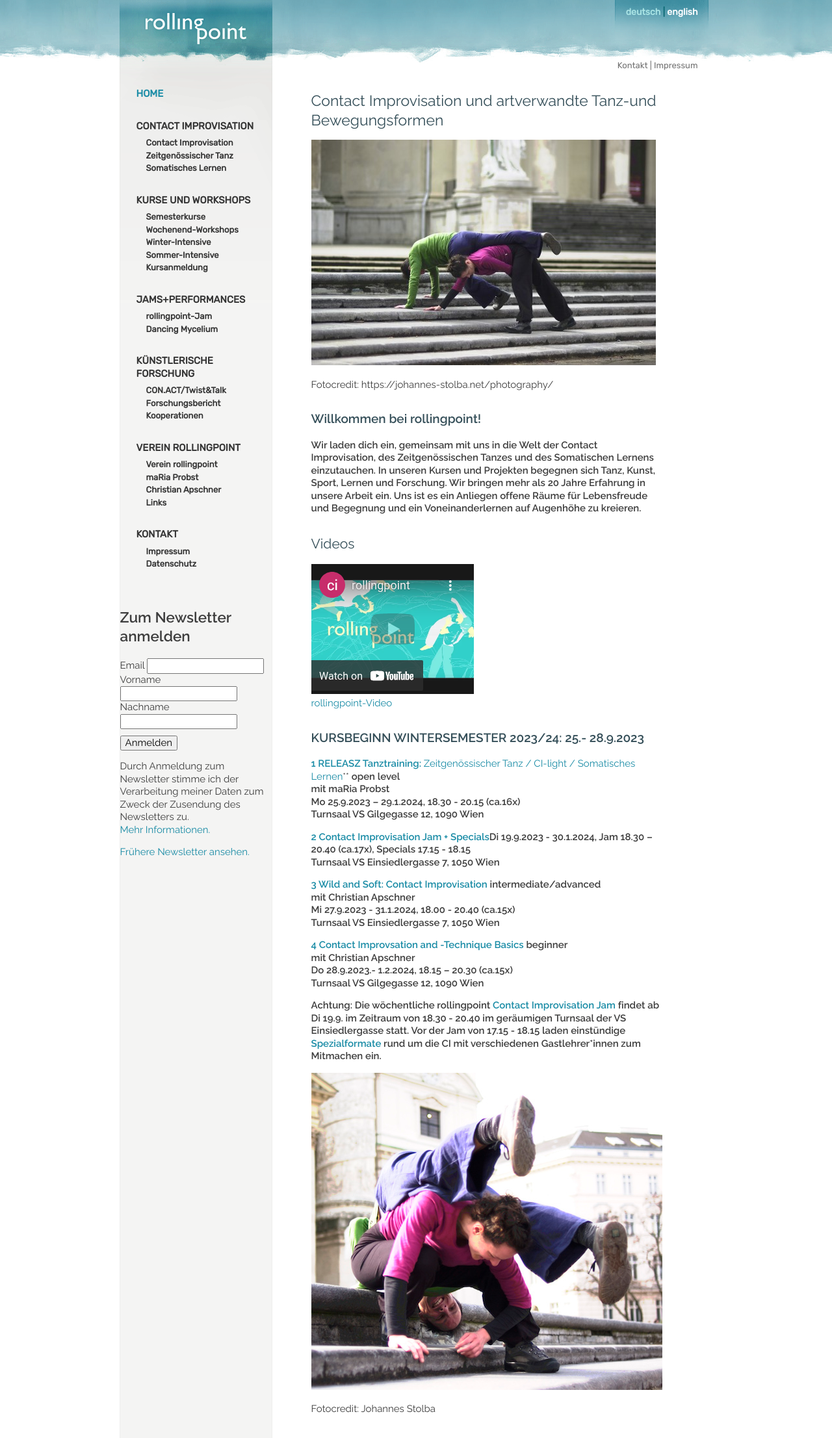
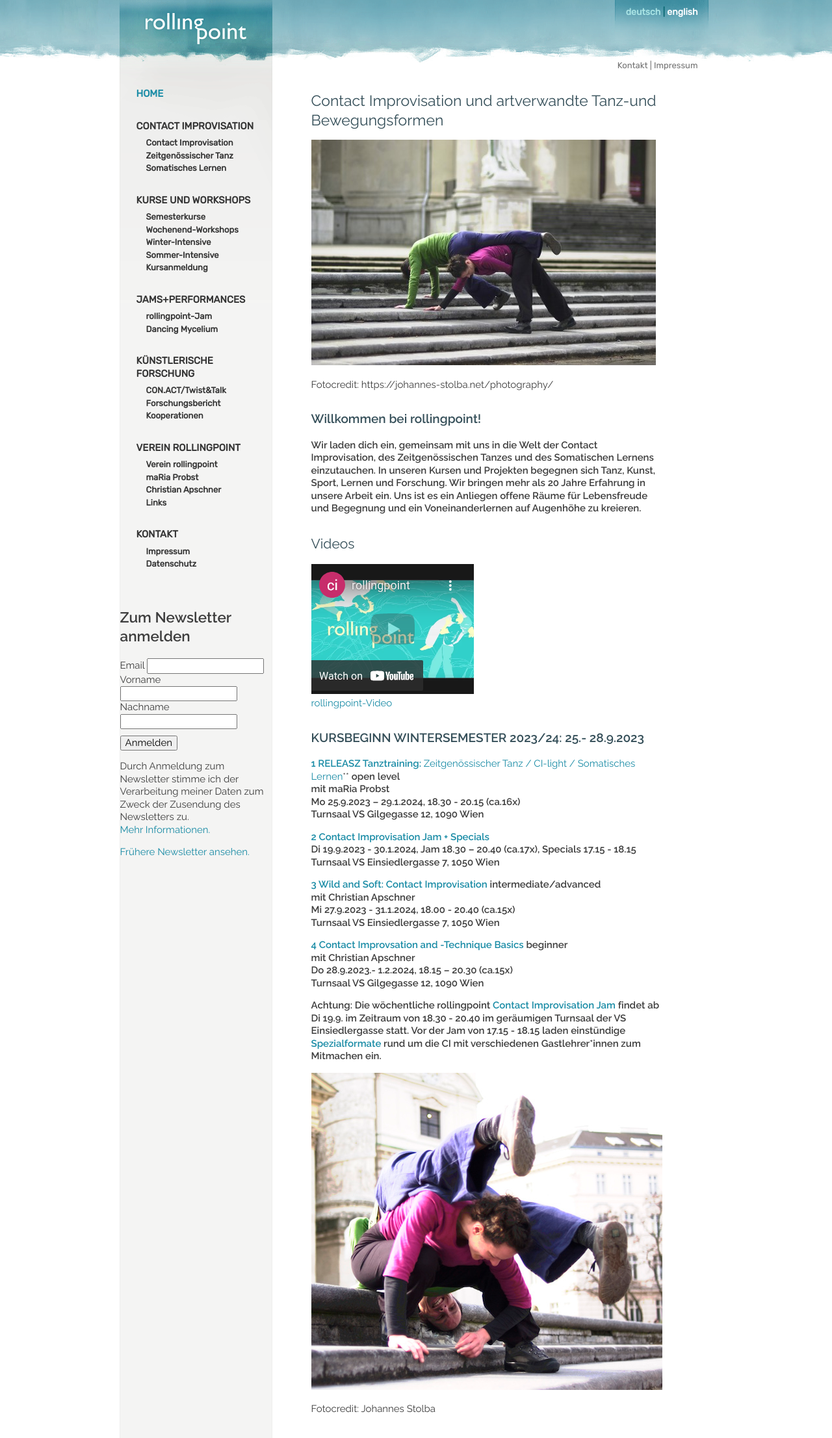
Before and after one commit to manulari/rollingpointat, a Jekyll site: the page built from _pages_de/index.md, in a window 1280 px wide. Shown: the whole page at 65% size. Built offline with Jekyll 4.4.1, drawn with Linux system fonts in a browser that asks for light colours; comment, search, counter and statistics services are not loaded.

```diff
--- a/_pages_de/index.md
+++ b/_pages_de/index.md
@@ -24,7 +24,8 @@ Fotocredit: https://johannes-stolba.net/photography/
 **Mo 25.9.2023 – 29.1.2024, 18.30 - 20.15 (ca.16x)**\
 **Turnsaal VS Gilgegasse 12, 1090 Wien**
 
-[**2 Contact Improvisation Jam + Specials**](/kurse#di)**Di 19.9.2023  - 30.1.2024, Jam 18.30 – 20.40 (ca.17x), Specials 17.15 - 18.15**\
+**[2 Contact Improvisation Jam + Specials](/kurse#di)**\
+**Di 19.9.2023  - 30.1.2024, Jam 18.30 – 20.40 (ca.17x), Specials 17.15 - 18.15**\
 **Turnsaal VS Einsiedlergasse 7, 1050 Wien**
 
 **[3 Wild and Soft: Contact Improvisation ](/kurse#mi) intermediate/advanced**\
```
